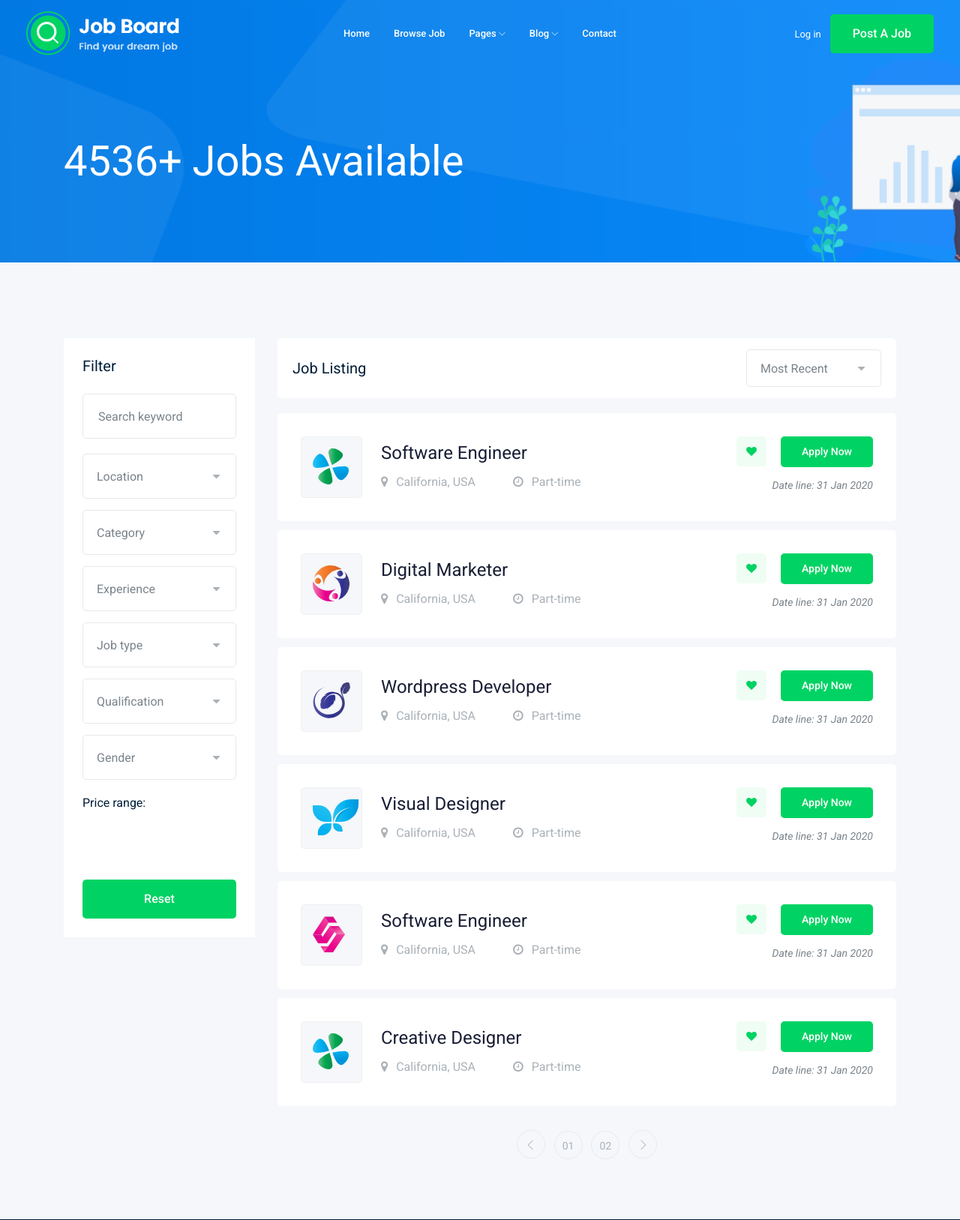
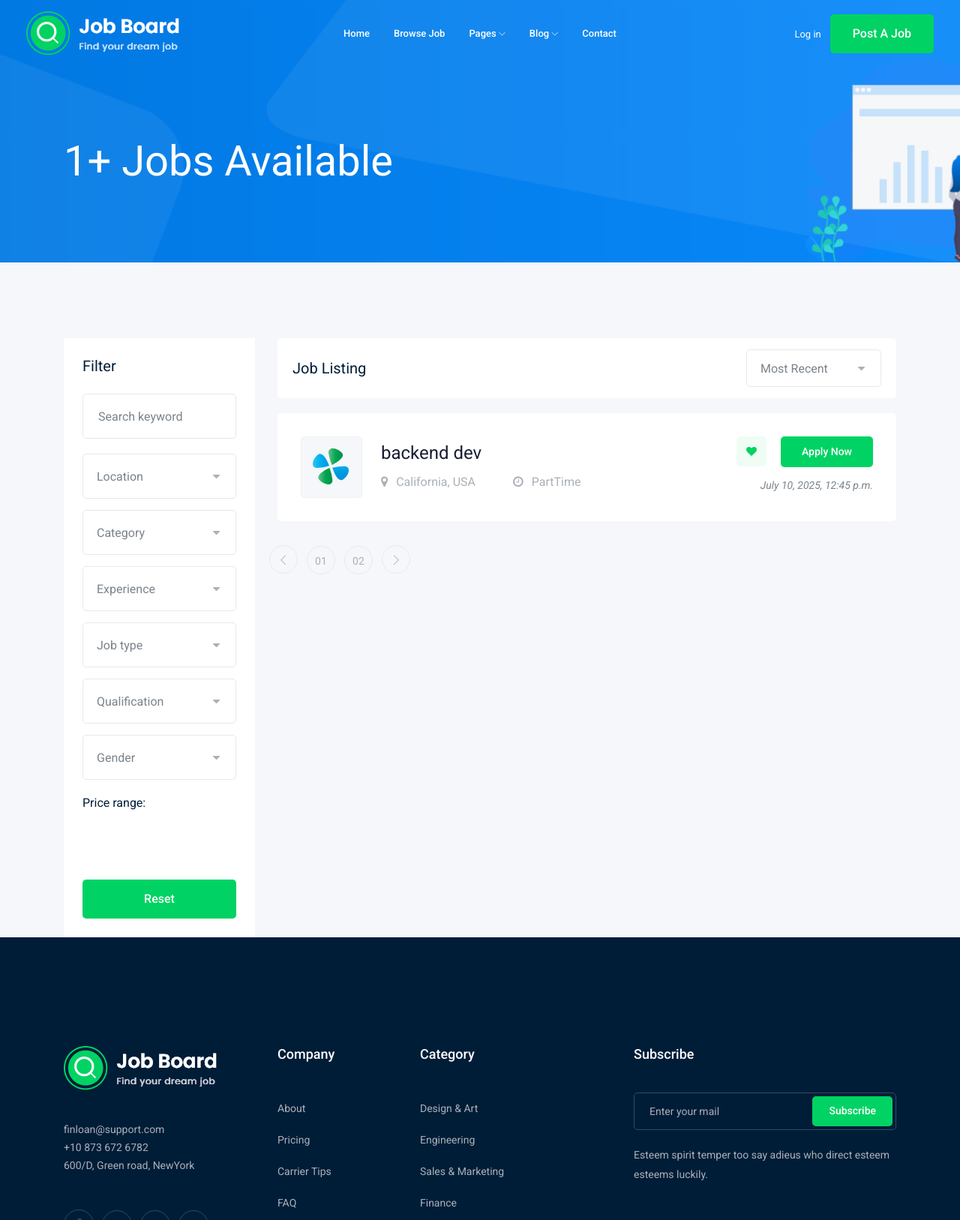
Before and after one commit to mahmoodswailm/Django-jobboard-a, a Django app: page /jobs/ in a window 1280 px wide. Shown: the top 1627 px of the page at 75% size. Run offline with Django 5.2, Linux system fonts and the light colour scheme; data comes from the database, SQL or seed files in the repository; both versions use the stored data as it was after the commit; some libraries are stand-ins or nearby versions.

Commit message:
add nmaespace to main urls.py and added name to job_detail url and added app app_name to job.urls.py  3- modified jobs.html to show jobs in database 4- usin {%url 'jobs(namespace):jobdetails(urlname in job.urls) job.id (to pass id of job) '%} to href

```diff
--- a/home/templates/home/index.html
+++ b/home/templates/home/index.html
@@ -1,4 +1,5 @@
 {%extends "basic.html"%}
+
 {%block body%}
 
     <!-- slider_area_start -->
--- a/job/models.py
+++ b/job/models.py
@@ -1,4 +1,11 @@
 from django.db import models
+
+
+#helper function to get the upload path
+def Upload(instance,image:str):
+    image_name,extension = image.split(".")
+    return f"job/{instance.id}.{extension}"
+    # return "job/%s.%s" %(instance.id,extension)
 
 # Create your models here.
 class Job(models.Model):
@@ -16,6 +23,7 @@ class Job(models.Model):
     salary = models.IntegerField(default=0,verbose_name="salary in (USD)")
     category = models.ForeignKey('Category', on_delete=models.CASCADE)
     experience = models.IntegerField(default=0,verbose_name="Year")
+    image = models.ImageField( upload_to= Upload )
 
     def __str__(self):
         return self.title
--- a/job/templates/job/jobs.html
+++ b/job/templates/job/jobs.html
@@ -6,7 +6,9 @@
             <div class="row">
                 <div class="col-xl-12">
                     <div class="bradcam_text">
-                        <h3>4536+ Jobs Available</h3>
+                        {% comment %} <h3>4536+ Jobs Available</h3> {% endcomment %}
+                        <h3>{{jobs.count}}+ Jobs Available</h3>
+                        {% comment %} <h3>{{jobs|length}}+ Jobs Available</h3> {% endcomment %}
                     </div>
                 </div>
             </div>
@@ -121,6 +123,7 @@
 
                     <div class="job_lists m-0">
                         <div class="row">
+                            {% for job in jobs %}
                             <div class="col-lg-12 col-md-12">
                                 <div class="single_jobs white-bg d-flex justify-content-between">
                                     <div class="jobs_left d-flex align-items-center">
@@ -128,13 +131,13 @@
                                             <img src="img/svg_icon/1.svg" alt="">
                                         </div>
                                         <div class="jobs_conetent">
-                                            <a href="job_details.html"><h4>Software Engineer</h4></a>
+                                            <a href="{% url 'jobs:job_details' job.id %}"><h4>{{job}}</h4></a>
                                             <div class="links_locat d-flex align-items-center">
                                                 <div class="location">
                                                     <p> <i class="fa fa-map-marker"></i> California, USA</p>
                                                 </div>
                                                 <div class="location">
-                                                    <p> <i class="fa fa-clock-o"></i> Part-time</p>
+                                                    <p> <i class="fa fa-clock-o"></i> {{job.jobtype}}</p>
                                                 </div>
                                             </div>
                                         </div>
@@ -145,11 +148,12 @@
                                             <a href="job_details.html" class="boxed-btn3">Apply Now</a>
                                         </div>
                                         <div class="date">
-                                            <p>Date line: 31 Jan 2020</p>
+                                            <p>{{job.published_at}}</p>
                                         </div>
                                     </div>
                                 </div>
-                            </div>
+                            </div>{%endfor%}
+                            {% comment %}
                             <div class="col-lg-12 col-md-12">
                                 <div class="single_jobs white-bg d-flex justify-content-between">
                                     <div class="jobs_left d-flex align-items-center">
@@ -296,7 +300,7 @@
                                     </div>
                                 </div>
                             </div>
-                        </div>
+                        </div> {% endcomment %}
                         <div class="row">
                             <div class="col-lg-12">
                                 <div class="pagination_wrap">
--- a/job/urls.py
+++ b/job/urls.py
@@ -3,8 +3,14 @@
 from django.urls import path
 from .views import job_details,job_list
 
+# this file is created to refere to logic that render data to frontend
+# this file is used to define the urls for the job app
+
+app_name = "job"  # this is used to refer to the app in the templates
+
+
 # adding paths of logic
 urlpatterns = [
     path('',job_list),
-    path('<int:id>',job_details) # show jobdetail by id which here is integer
+    path('<int:id>',job_details,name="job_details") # show jobdetail by id which here is integer
 ]
--- a/project/settings.py
+++ b/project/settings.py
@@ -131,7 +131,8 @@ STATICFILES_DIRS = [
 ]
 
 MEDIA_URL = 'media/'
-# MEDIA_ROOT = BASE_DIR / "media" ==> ?
+# Media files (user-uploaded content)
+MEDIA_ROOT = BASE_DIR / "media" #==> ?
 
 # Default primary key field type
 # https://docs.djangoproject.com/en/5.0/ref/settings/#default-auto-field
--- a/project/urls.py
+++ b/project/urls.py
@@ -24,7 +24,7 @@ from django.conf.urls.static import static
 urlpatterns = [
     path('', include('home.urls')),  # Home page
     path('admin/', admin.site.urls),
-    path('jobs/',include('job.urls')) # ==> (define url name , path to urls file )
+    path('jobs/',include('job.urls',namespace="jobs") ) # ==> (define url name , path to urls file )
 ]
 
 # Adding static and media URl patterns
```
Also changed, not shown: db.sqlite3, job/migrations/0006_job_image.py (added), media/job/1.png (added).
